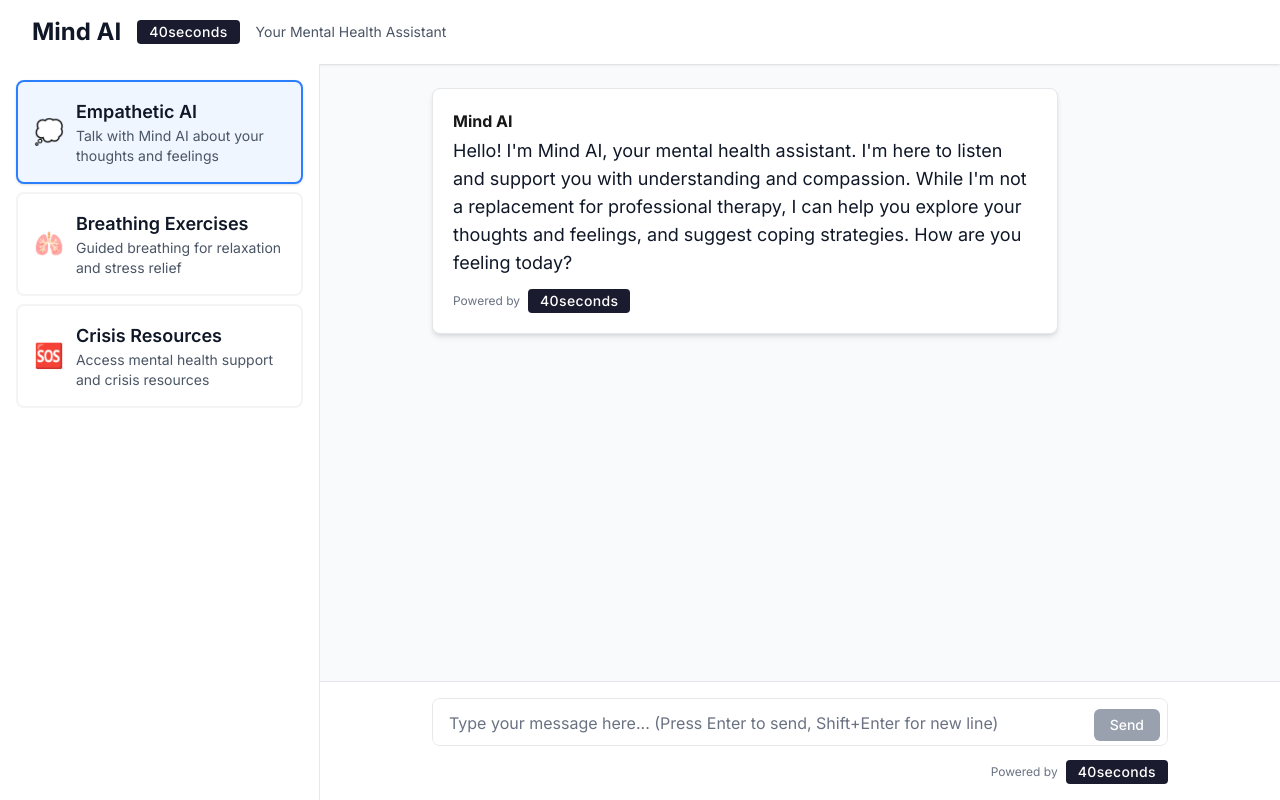
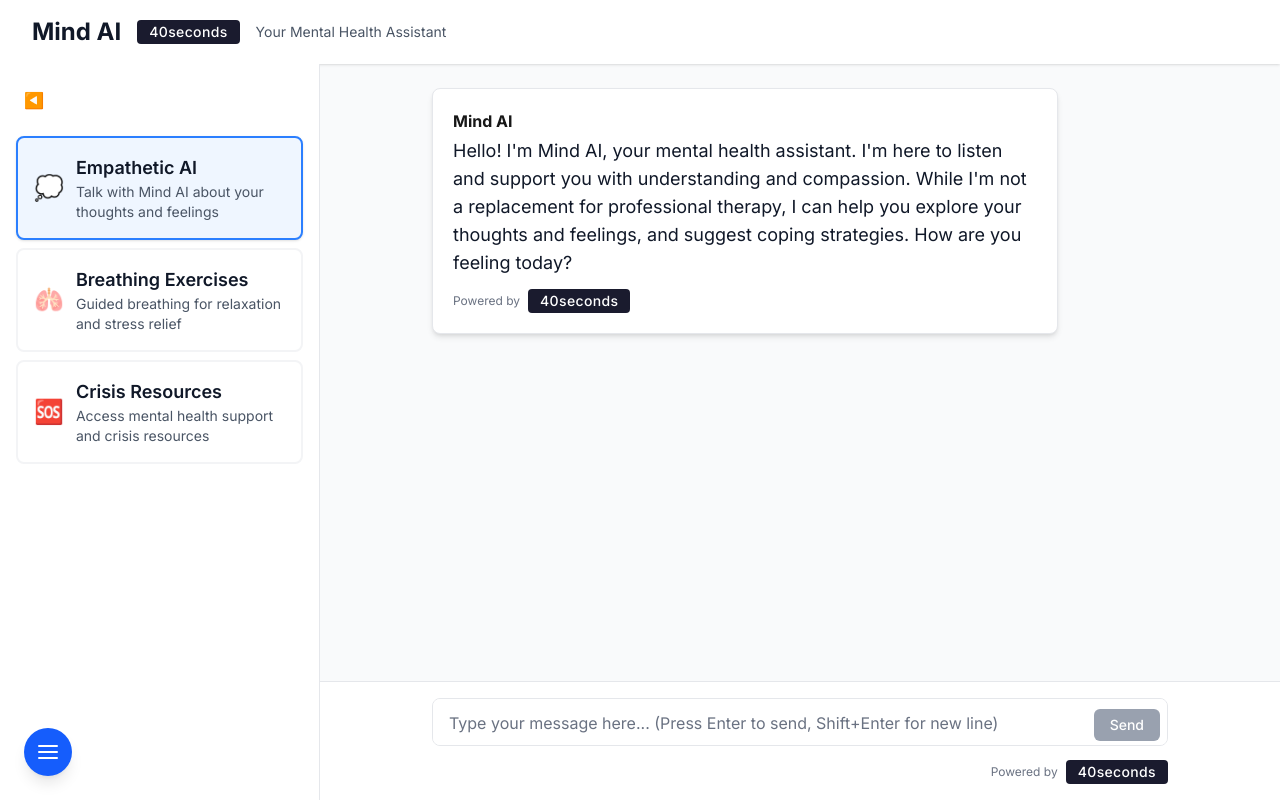
Before and after one commit to ratneshwaran/eva, a Next.js app: page / in a window 1280 px wide. Built offline with nearby package versions, Linux system fonts and the light colour scheme.

Commit message:
adding phone interface

```diff
--- a/src/app/components/Navigation/FeatureNavigation.tsx
+++ b/src/app/components/Navigation/FeatureNavigation.tsx
@@ -37,6 +37,8 @@ const FEATURES: FeatureInfo[] = [
 
 export default function FeatureNavigation() {
   const [activeFeature, setActiveFeature] = useState<Feature>('chat');
+  const [isMinimized, setIsMinimized] = useState(false);
+  const [isMobileOpen, setIsMobileOpen] = useState(false);
 
   const renderFeature = () => {
     switch (activeFeature) {
@@ -50,7 +52,7 @@ export default function FeatureNavigation() {
   };
 
   return (
-    <div className="min-h-screen bg-gray-50">
+    <div className="min-h-screen bg-gray-50 relative">
       <nav className="bg-white shadow-sm">
         <div className="max-w-7xl mx-auto px-4 sm:px-6 lg:px-8">
           <div className="flex justify-between h-16">
@@ -67,25 +69,51 @@ export default function FeatureNavigation() {
         </div>
       </nav>
 
+      {/* Mobile floating button */}
+      <button
+        className="fixed z-30 bottom-6 left-6 md:hidden bg-blue-600 text-white p-3 rounded-full shadow-lg focus:outline-none focus:ring-2 focus:ring-blue-500"
+        aria-label="Open features menu"
+        onClick={() => setIsMobileOpen(true)}
+        style={{ display: isMobileOpen ? 'none' : 'block' }}
+      >
+        <svg width="24" height="24" fill="none" stroke="currentColor" strokeWidth="2" strokeLinecap="round" strokeLinejoin="round" className="feather feather-menu"><line x1="3" y1="12" x2="21" y2="12" /><line x1="3" y1="6" x2="21" y2="6" /><line x1="3" y1="18" x2="21" y2="18" /></svg>
+      </button>
+
       <div className="flex h-[calc(100vh-4rem)]">
-        {/* Sidebar */}
-        <div className="w-80 bg-white border-r border-gray-200 p-4 overflow-y-auto">
+        {/* Sidebar for desktop and mobile drawer */}
+        {/* Desktop sidebar */}
+        <div className={`
+          hidden md:block
+          transition-all duration-300 bg-white border-r border-gray-200 p-4 overflow-y-auto
+          ${isMinimized ? 'w-16' : 'w-80'}
+        `}>
+          <button
+            aria-label={isMinimized ? 'Expand sidebar' : 'Minimize sidebar'}
+            onClick={() => setIsMinimized((v) => !v)}
+            className="mb-4 p-2 rounded hover:bg-gray-100 focus:outline-none focus:ring-2 focus:ring-blue-500"
+          >
+            {isMinimized ? (
+              <span title="Expand">▶️</span>
+            ) : (
+              <span title="Minimize">◀️</span>
+            )}
+          </button>
           <div className="space-y-2">
             {FEATURES.map((feature) => (
               <button
                 key={feature.id}
                 onClick={() => setActiveFeature(feature.id)}
                 className={`
-                  w-full p-4 rounded-lg text-left transition-all
+                  w-full rounded-lg text-left transition-all flex items-center ${isMinimized ? 'justify-center p-3' : 'p-4'}
                   ${activeFeature === feature.id
                     ? 'bg-blue-50 border-2 border-blue-500 shadow-sm'
                     : 'bg-white border-2 border-gray-100 hover:border-blue-200'
                   }
                 `}
               >
-                <div className="flex items-center space-x-3">
-                  <div className="text-2xl">{feature.icon}</div>
-                  <div>
+                <div className="text-2xl flex-shrink-0">{feature.icon}</div>
+                {!isMinimized && (
+                  <div className="ml-3">
                     <h3 className="text-lg font-semibold text-gray-900">
                       {feature.name}
                     </h3>
@@ -93,11 +121,60 @@ export default function FeatureNavigation() {
                       {feature.description}
                     </p>
                   </div>
-                </div>
+                )}
               </button>
             ))}
           </div>
         </div>
+        {/* Mobile sidebar drawer */}
+        {isMobileOpen && (
+          <div className="fixed inset-0 z-40 flex md:hidden">
+            {/* Overlay */}
+            <div
+              className="fixed inset-0 bg-black bg-opacity-30"
+              onClick={() => setIsMobileOpen(false)}
+              aria-label="Close sidebar overlay"
+            />
+            {/* Drawer */}
+            <div className="relative w-64 bg-white border-r border-gray-200 p-4 overflow-y-auto h-full shadow-xl animate-slide-in-left">
+              <button
+                aria-label="Close sidebar"
+                onClick={() => setIsMobileOpen(false)}
+                className="mb-4 p-2 rounded hover:bg-gray-100 focus:outline-none focus:ring-2 focus:ring-blue-500"
+              >
+                <span title="Close">✖️</span>
+              </button>
+              <div className="space-y-2">
+                {FEATURES.map((feature) => (
+                  <button
+                    key={feature.id}
+                    onClick={() => {
+                      setActiveFeature(feature.id);
+                      setIsMobileOpen(false);
+                    }}
+                    className={`
+                      w-full rounded-lg text-left transition-all flex items-center p-4
+                      ${activeFeature === feature.id
+                        ? 'bg-blue-50 border-2 border-blue-500 shadow-sm'
+                        : 'bg-white border-2 border-gray-100 hover:border-blue-200'
+                      }
+                    `}
+                  >
+                    <div className="text-2xl flex-shrink-0">{feature.icon}</div>
+                    <div className="ml-3">
+                      <h3 className="text-lg font-semibold text-gray-900">
+                        {feature.name}
+                      </h3>
+                      <p className="text-sm text-gray-600">
+                        {feature.description}
+                      </p>
+                    </div>
+                  </button>
+                ))}
+              </div>
+            </div>
+          </div>
+        )}
 
         {/* Main Content */}
         <div className="flex-1 overflow-y-auto">
@@ -106,6 +183,16 @@ export default function FeatureNavigation() {
           </div>
         </div>
       </div>
+      {/* Mobile sidebar slide-in animation */}
+      <style jsx global>{`
+        @keyframes slide-in-left {
+          from { transform: translateX(-100%); }
+          to { transform: translateX(0); }
+        }
+        .animate-slide-in-left {
+          animation: slide-in-left 0.2s ease-out;
+        }
+      `}</style>
     </div>
   );
 }
```
